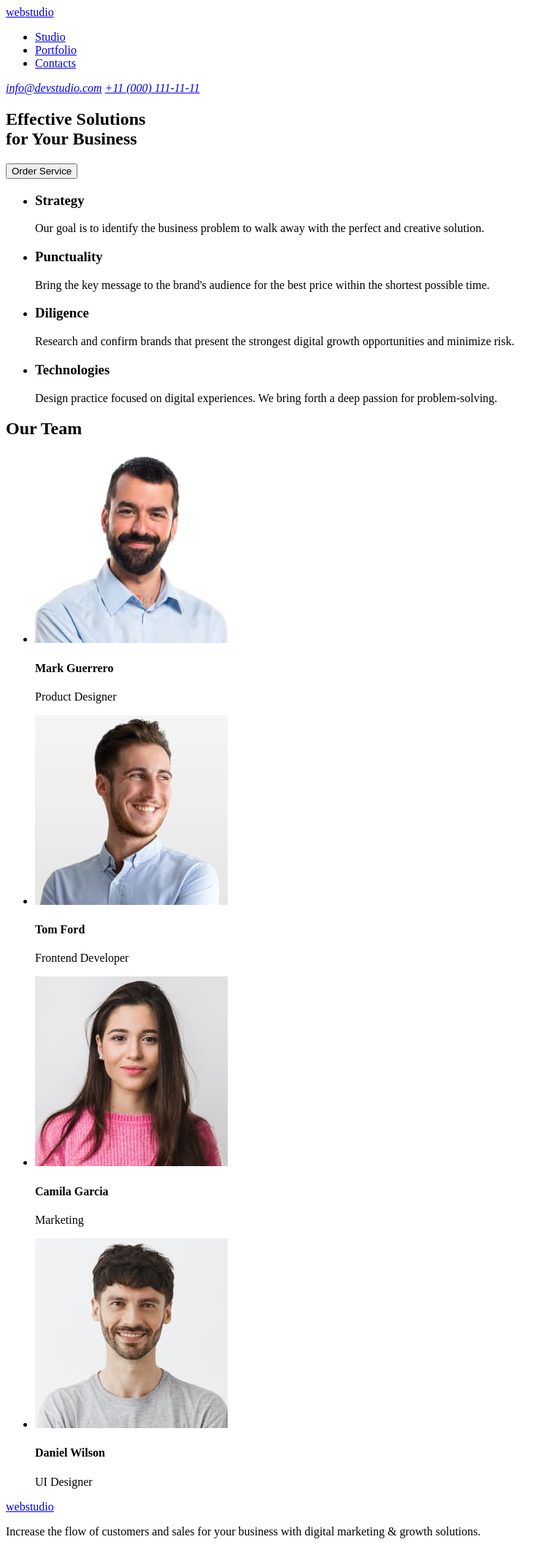
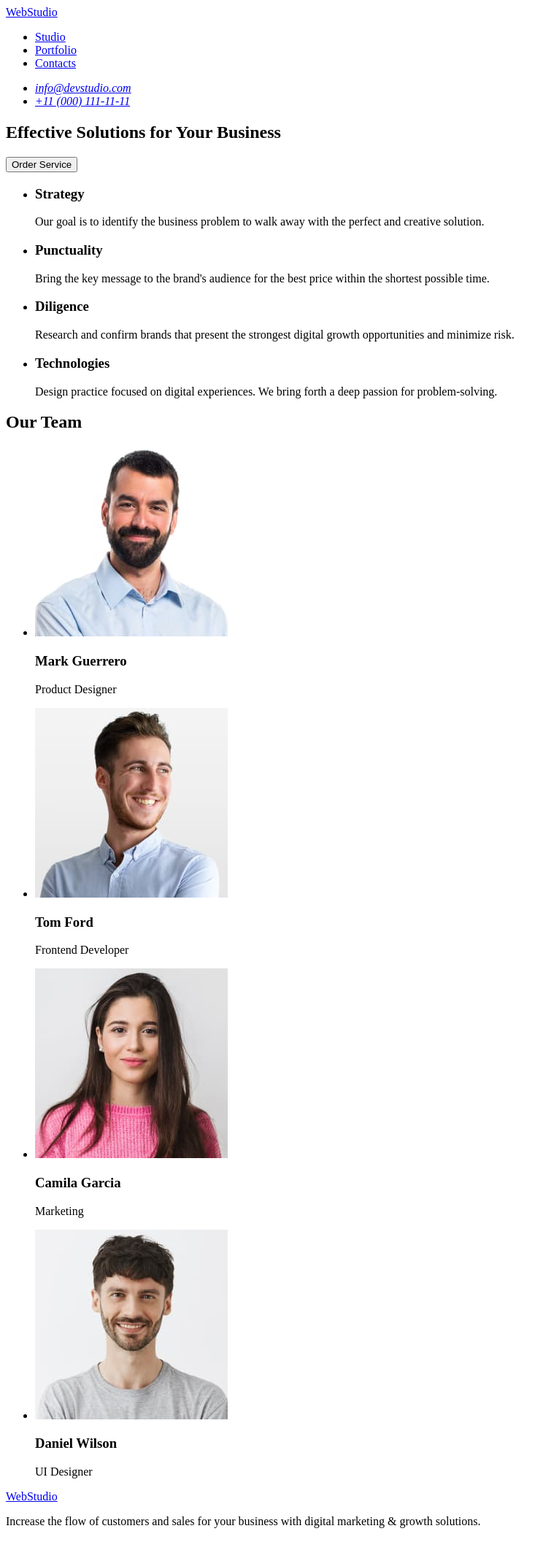
Before and after one commit to ArtemTerzi/goit-markup-hw01, a plain HTML site: page index.html in a window 1280 px wide. Shown: the whole page at 73% size, without its empty margins (0-759 px from the left). Drawn offline with Linux system fonts and the light colour scheme.

Commit message:
Refactoring

```diff
--- a/index.html
+++ b/index.html
@@ -8,7 +8,7 @@
   <body>
     <header>
       <nav>
-        <a href="/index.html"><span>web</span>studio</a>
+        <a href="./index.html">WebStudio</a>
         <ul>
           <li>
             <a href="#studio">Studio</a>
@@ -22,16 +22,19 @@
         </ul>
       </nav>
       <address>
-        <a href="mailto:info@devstudio.com">info@devstudio.com</a>
-        <a href="tel:+11(000)1111111">+11 (000) 111-11-11</a>
+        <ul>
+          <li>
+            <a href="mailto:info@devstudio.com">info@devstudio.com</a>
+          </li>
+          <li>
+            <a href="tel:+110001111111">+11 (000) 111-11-11</a>
+          </li>
+        </ul>
       </address>
     </header>
     <main>
       <section>
-        <h1>
-          Effective Solutions<br />
-          for Your Business
-        </h1>
+        <h1>Effective Solutions for Your Business</h1>
         <button type="button">Order Service</button>
       </section>
       <section>
@@ -76,10 +79,8 @@
               alt="Product Designer Mark"
               width="264"
             />
-            <div>
-              <h4>Mark Guerrero</h4>
-              <p>Product Designer</p>
-            </div>
+            <h3>Mark Guerrero</h3>
+            <p>Product Designer</p>
           </li>
           <li>
             <img
@@ -87,10 +88,8 @@
               alt="Frontend Developer Tom"
               width="264"
             />
-            <div>
-              <h4>Tom Ford</h4>
-              <p>Frontend Developer</p>
-            </div>
+            <h3>Tom Ford</h3>
+            <p>Frontend Developer</p>
           </li>
           <li>
             <img
@@ -98,10 +97,8 @@
               alt="Camila from Marketing"
               width="264"
             />
-            <div>
-              <h4>Camila Garcia</h4>
-              <p>Marketing</p>
-            </div>
+            <h3>Camila Garcia</h3>
+            <p>Marketing</p>
           </li>
           <li>
             <img
@@ -109,16 +106,14 @@
               alt="UI Designer Daniel"
               width="264"
             />
-            <div>
-              <h4>Daniel Wilson</h4>
-              <p>UI Designer</p>
-            </div>
+            <h3>Daniel Wilson</h3>
+            <p>UI Designer</p>
           </li>
         </ul>
       </section>
     </main>
     <footer>
-      <a href="/index.html"><span>web</span>studio</a>
+      <a href="./index.html">WebStudio</a>
       <p>
         Increase the flow of customers and sales for your business with digital
         marketing & growth solutions.
```
